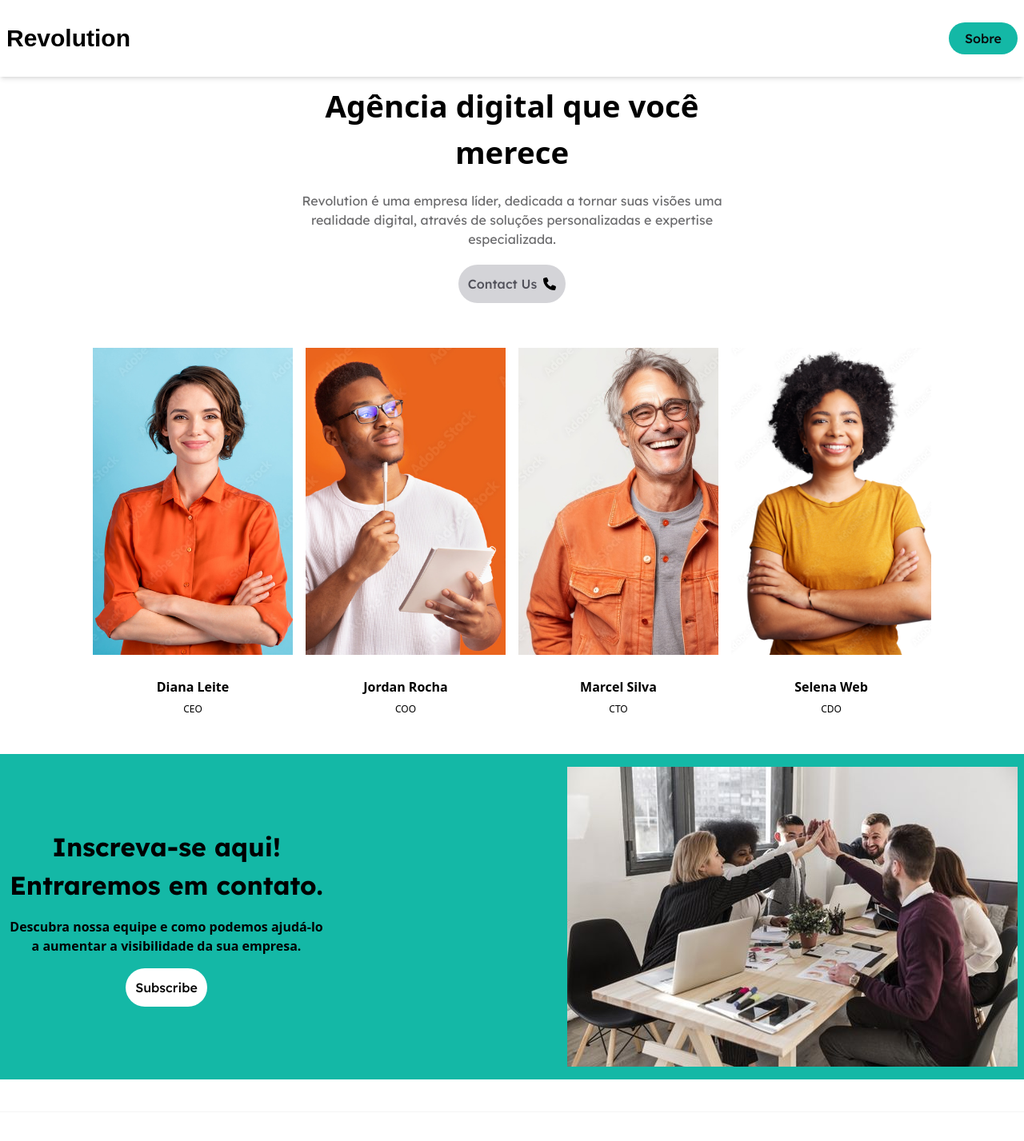
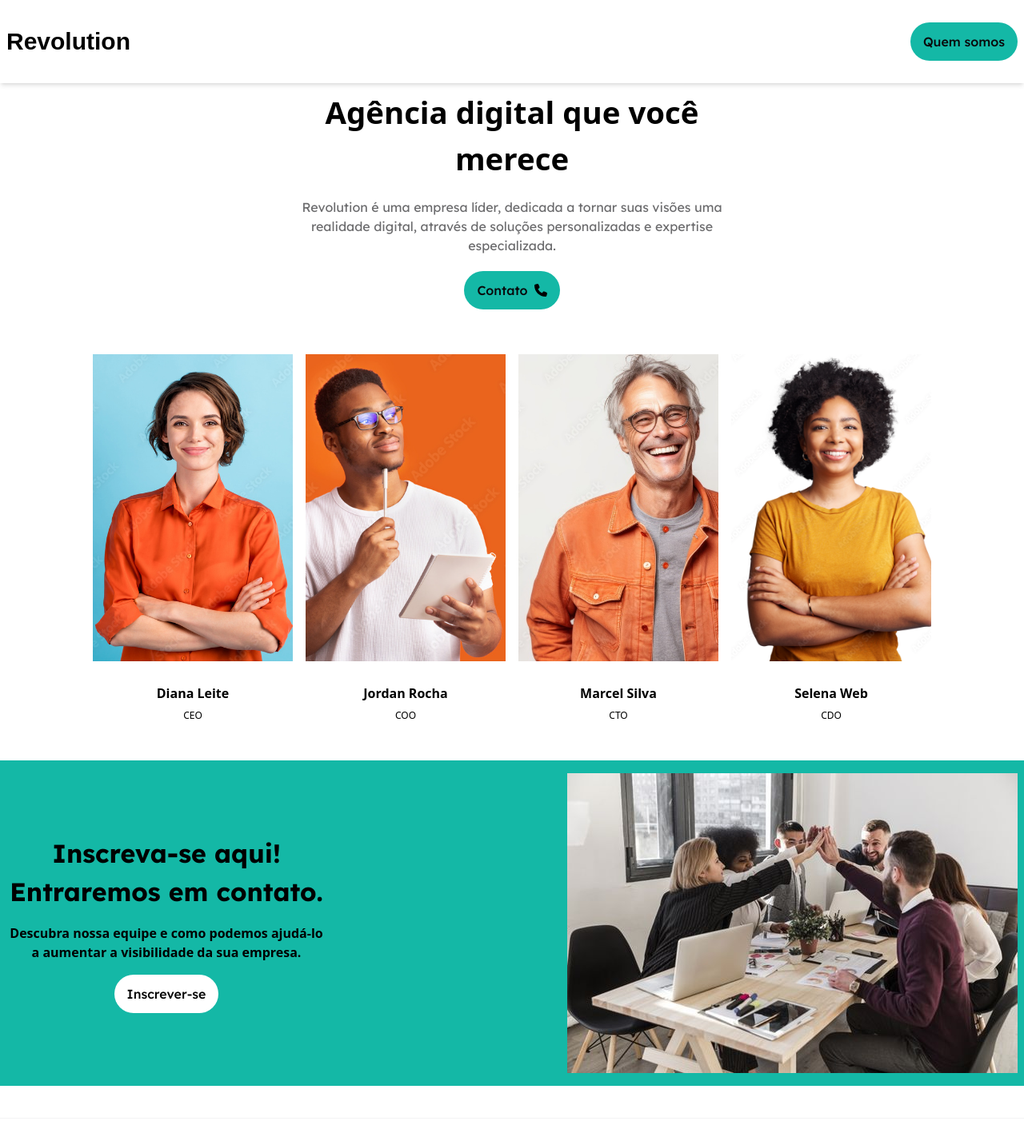
Before and after one commit to mayzasantos/digital-agency, an Angular app: page / in a window 1280 px wide. Shown: the top 1427 px of the page at 80% size. Built offline with nearby package versions, Linux system fonts and the light colour scheme; a web font is replaced by a local one.

Commit message:
fix: text button for portuguese

```diff
--- a/src/app/components/header/header.component.html
+++ b/src/app/components/header/header.component.html
@@ -4,7 +4,7 @@
       <a routerLink="/">
         <span class="font-katibeh font-bold text-3xl">Revolution</span>
       </a>
-      <a routerLink="/about" class="inline-flex justify-center items-center bg-teal-500 py-2 px-5  text-zinc-950 rounded-full font-lexend font-medium">Sobre</a>
+      <a routerLink="/about" class="inline-flex justify-center items-center bg-teal-500 py-3 px-4  text-zinc-950 rounded-full font-lexend font-medium">Quem somos</a>
     </div>
   </div>
 </header>
--- a/src/app/components/section/introductionsection/introductionsection.component.html
+++ b/src/app/components/section/introductionsection/introductionsection.component.html
@@ -3,9 +3,9 @@
     <div class="flex flex-col justify-center items-center gap-5 p-2">
       <h1 class="font-playfair font-bold text-[clamp(2.4rem,3vw,3.55rem)] text-center">Agência digital que você merece</h1>
       <p class="font-lexend font-normal tex-[clamp(1rem,1vw,1.5rem)] text-center text-zinc-950/60">Revolution é uma empresa líder, dedicada a tornar suas visões uma realidade digital, através de soluções personalizadas e expertise especializada.</p>
-      <a href="#footer" class="inline-flex justify-center items-center bg-zinc-300 p-3  text-zinc-600 rounded-full font-lexend font-medium">
+      <a href="#footer" class="inline-flex justify-center items-center bg-teal-500 py-3 px-4  text-zinc-950 rounded-full font-lexend font-medium">
         <span class="flex gap-2 items-center justify-center">
-          <p class="font-medium">Contact Us</p>
+          <p class="font-medium">Contato</p>
           <img src="/assets/phone.svg" alt="Telefone" class="size-4">
         </span>
       </a>
--- a/src/app/components/section/subscribesection/subscribesection.component.html
+++ b/src/app/components/section/subscribesection/subscribesection.component.html
@@ -6,7 +6,7 @@
           Inscreva-se aqui! Entraremos em contato.
         </h1>
         <p class="text-center text-3 font-semibold">Descubra nossa equipe e como podemos ajudá-lo a aumentar a visibilidade da sua empresa.</p>
-        <a href="#" class="inline-flex justify-center items-center bg-white p-3 text-black rounded-full font-lexend font-medium max-w-52">Subscribe</a>
+        <a href="#" class="inline-flex justify-center items-center bg-white py-3 px-4 text-black rounded-full font-lexend font-medium max-w-52">Inscrever-se</a>
       </div>
       <div>
         <img src="assets/alltimepeople.jpg" alt="Pesoas reunidas" class="object-cover">
```
